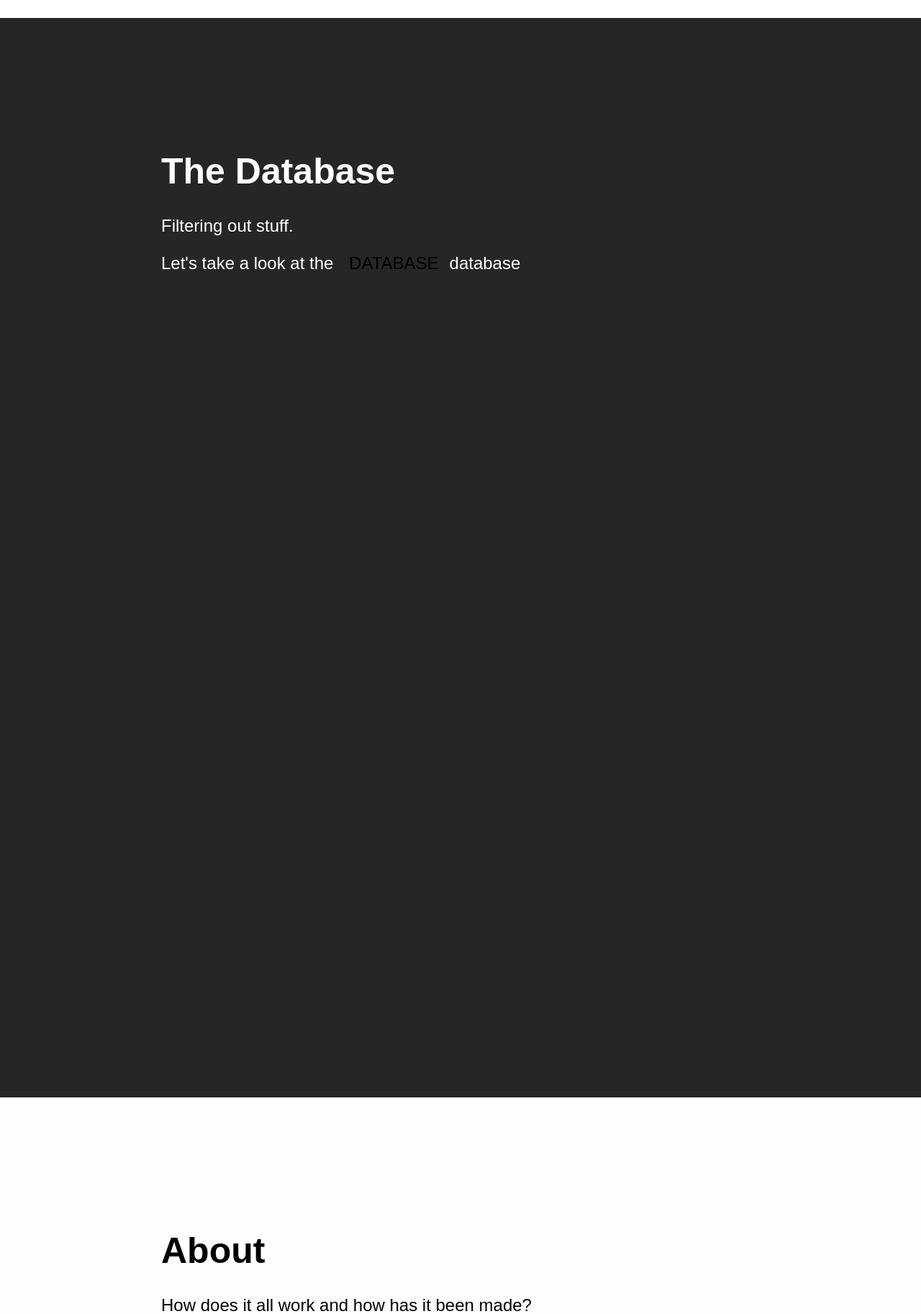
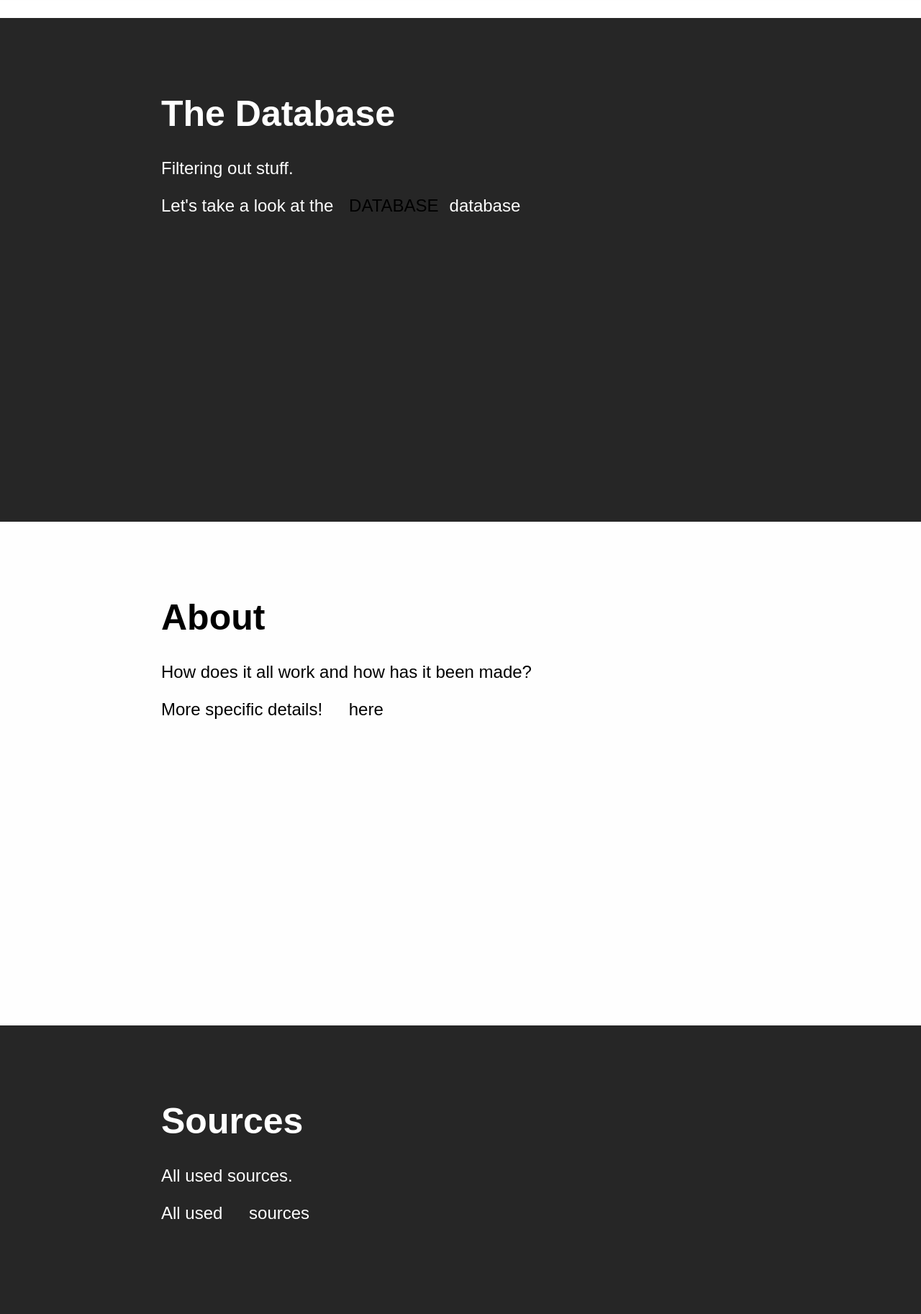
Before and after one commit to yaris19/website_blok4, a Flask app: page / in a window 1280 px wide. Shown: the part 952-2778 px from the top of the page at 72% size. After the commit the page ends 2646 px from the top, so only its background shows below. Run offline with Flask 2, Linux system fonts and the light colour scheme.

Commit message:
get ipv post

```diff
--- a/static/index.css
+++ b/static/index.css
@@ -55,7 +55,7 @@ a.hover{
     flex-wrap: wrap;
     flex-direction: row;
     width: 100%;
-    height: 1500px;
+    height: 700px;
 }
 .text-part{
     width:65%;
```
